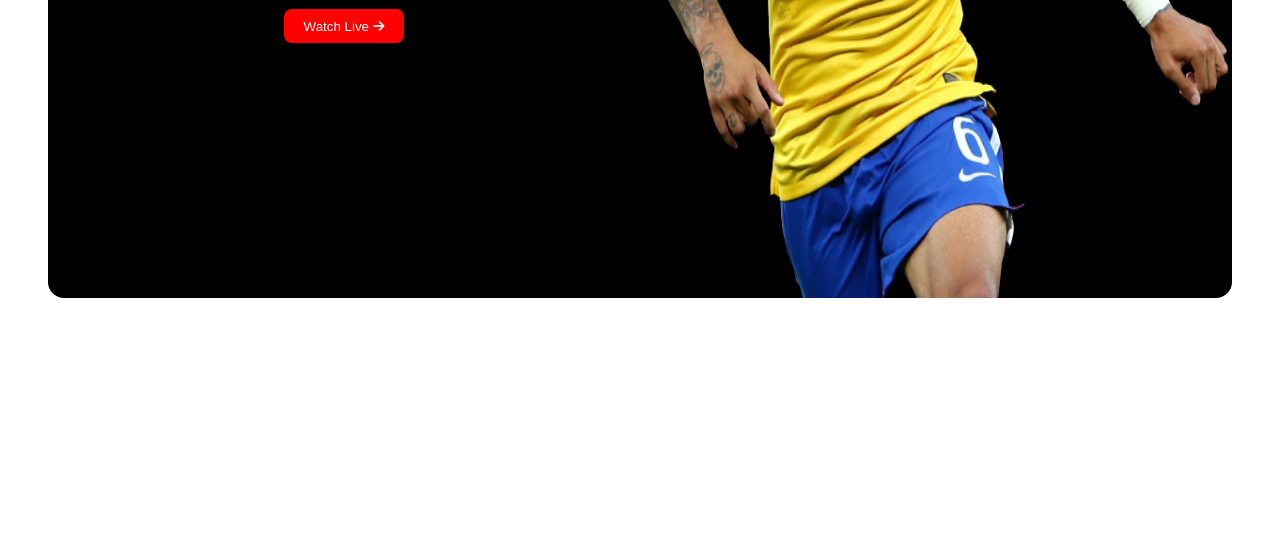
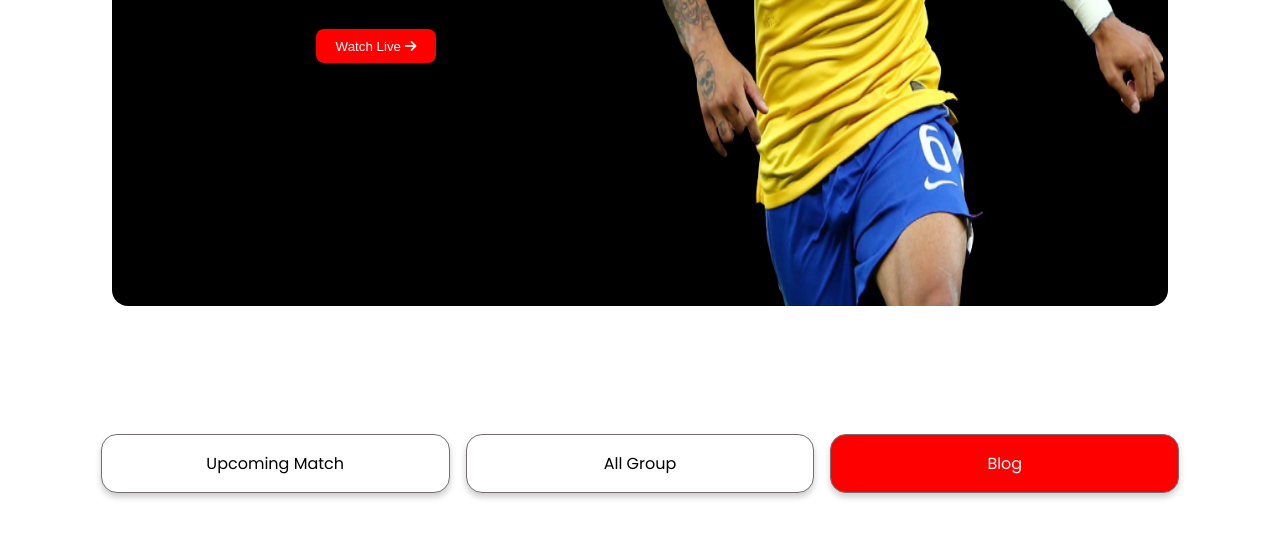
Before and after one commit to AshiqurRahmanAshik/Fifa-World-Cup, a plain HTML site: page index.html in a window 1280 px wide. Shown: the part 574-1112 px from the top of the page. Before the commit the page ends 920 px from the top, so only its background shows below. Drawn offline with Linux system fonts and the light colour scheme.

Commit message:
Add Responsive Button Section

```diff
--- a/index.html
+++ b/index.html
@@ -42,7 +42,13 @@
         </div>
       </section>
     </header>
-    <main></main>
+    <main>
+      <div class="buttons">
+        <button>Upcoming Match</button>
+        <button>All Group</button>
+        <button>Blog</button>
+      </div>
+    </main>
     <footer></footer>
   </body>
 </html>
--- a/style.css
+++ b/style.css
@@ -6,6 +6,11 @@
 }
 body {
   font-family: "Poppins", sans-serif;
+}
+header,
+main {
+  width: 95%;
+  margin: 0 auto;
 }
 
 /* Mobile */
@@ -49,19 +54,34 @@ body {
 
 .header_image img {
   width: 100%;
-  margin-top: 1.5rem;
   display: block;
 }
 
+main button {
+  display: block;
+  width: 90%;
+  background-color: white;
+  border: 1px solid rgb(117, 111, 111);
+  color: black;
+  font-family: poppins;
+  font-weight: 400;
+  font-size: 1rem;
+  border-radius: 1rem;
+  padding: 1rem 0.5rem;
+  margin: 2rem auto;
+  box-shadow: 0 4px 6px rgba(0, 0, 0, 0.2);
+}
+main button:nth-child(3) {
+  background-color: red;
+  color: white;
+}
 /* Tablet */
-@media (min-width: 556px) {
+@media (min-width: 576px) {
   .header_container {
     flex-direction: row;
     align-items: center;
     border-radius: 1rem;
     margin: 3rem;
-}
-
   }
   .header_container > * {
     flex: 1;
@@ -78,4 +98,23 @@ body {
     width: 100%;
     height: 100vh;
   }
+  .buttons {
+    display: flex;
+    gap: 1rem;
+    width: 90%;
+    justify-content: space-between;
+    color: black;
+    font-size: 1rem;
+    border-radius: 1rem;
+    padding: 1rem 0.5rem;
+    margin: 1rem auto;
+    font-weight: 700;
+  }
 }
+
+/* Laptop */
+@media (min-width: 992px) {
+  .header_container {
+    margin: 5rem;
+  }
+}
```
